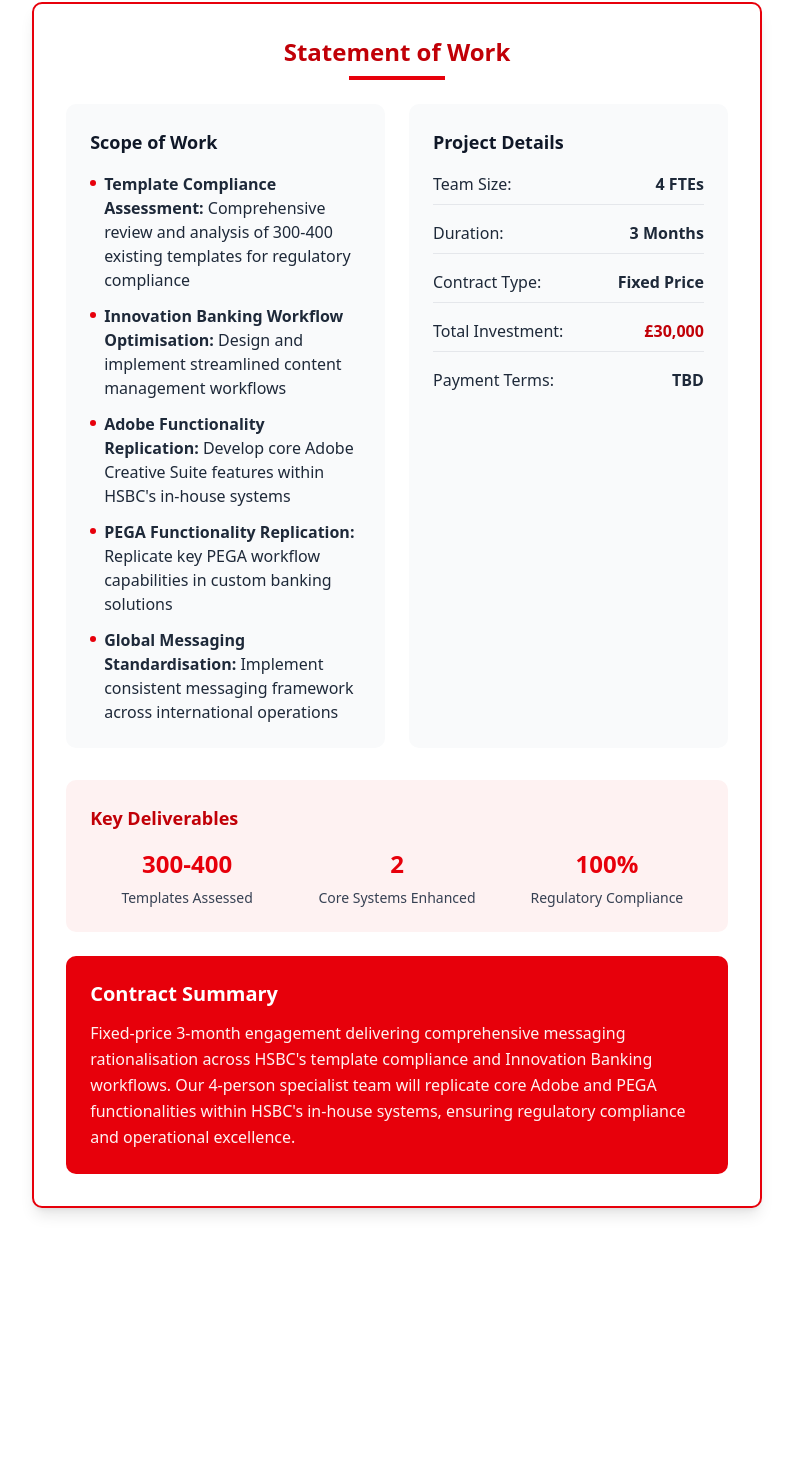
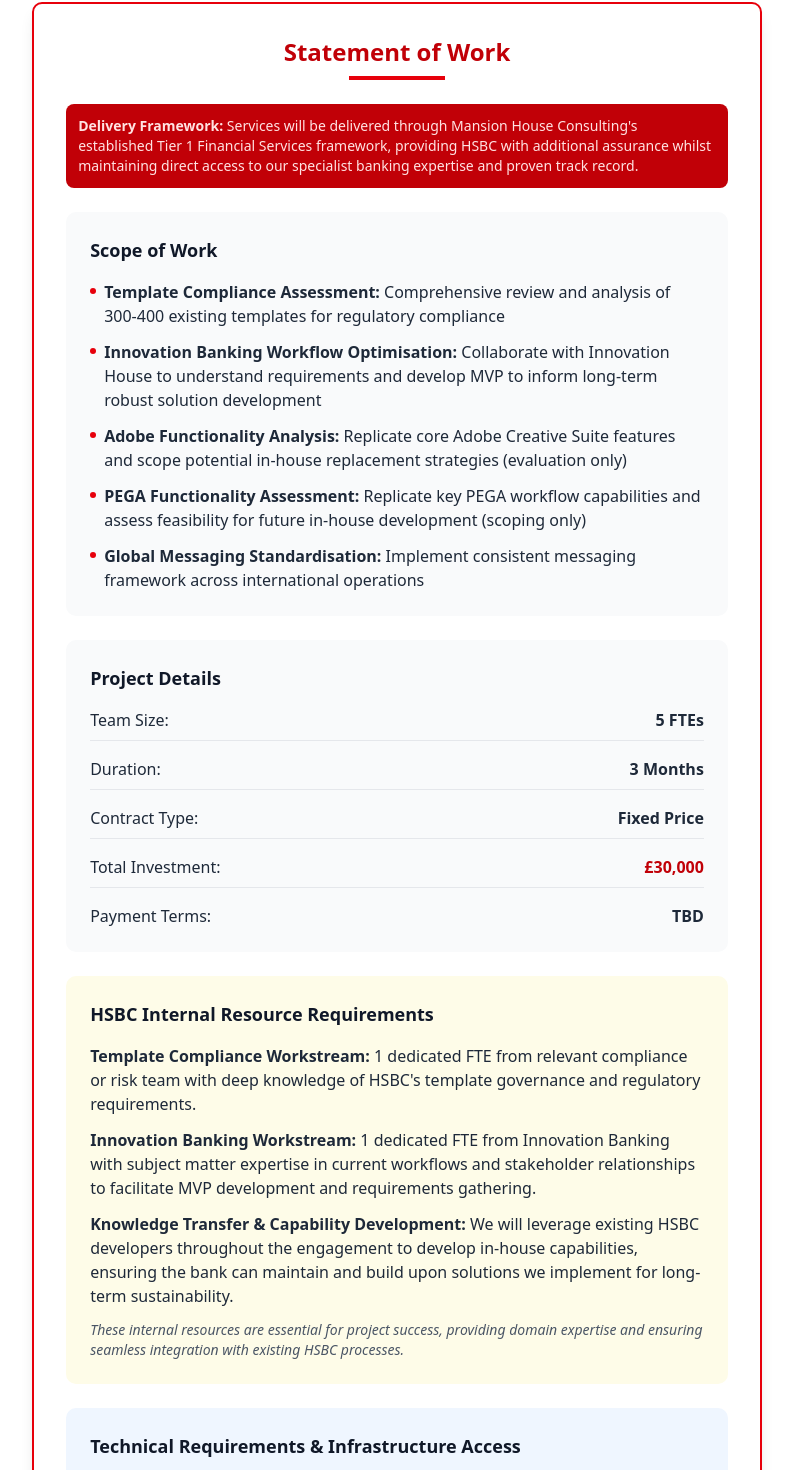
Before and after one commit to Cloud-Lobsters/acme-content-platform, a SvelteKit app: page /mini-bio in a window 1280 px wide. Shown: the part 5389-6859 px from the top of the page, without its empty margins (243-1036 px from the left). Before the commit the page ends 6629 px from the top, so only its background shows below. Built offline with nearby package versions, Linux system fonts and the light colour scheme.

Commit message:
feat: Revise team member descriptions and enhance project scope details; add delivery framework disclaimer and internal resource requirements

```diff
--- a/src/routes/mini-bio/+page.svelte
+++ b/src/routes/mini-bio/+page.svelte
@@ -124,7 +124,7 @@
 				}
 			],
 			highlight:
-				"Leon's core strength lies in UX/UI design and frontend development, with extensive Adobe Creative Suite and Figma experience making him ideal for replicating core Adobe functionality within HSBC's in-house systems. His multilingual capabilities further position him perfectly for HSBC's global messaging standardization requirements."
+				"Leon's track record of transforming complex financial workflows into intuitive, functional products—from multi-country loan systems to high-conversion payment flows—makes him ideally positioned to solve HSBC's most challenging user experience and technical implementation challenges."
 		},
 		{
 			role: 'Technical Infrastructure Specialist',
@@ -444,7 +444,14 @@
 				<div class="mx-auto mt-2 h-1 w-24 bg-red-600 print:mt-1 print:h-0.5 print:w-16"></div>
 			</div>
 
-			<div class="grid grid-cols-1 gap-6 lg:grid-cols-2 print:grid-cols-1 print:gap-4">
+			<!-- Delivery Framework Disclaimer -->
+			<div class="bg-red-700 rounded-md p-3 mb-6 print:bg-red-800 print:p-2 print:mb-4">
+				<p class="text-sm font-medium text-red-100 print:text-xs">
+					<strong>Delivery Framework:</strong> Services will be delivered through Mansion House Consulting's established Tier 1 Financial Services framework, providing HSBC with additional assurance whilst maintaining direct access to our specialist banking expertise and proven track record.
+				</p>
+			</div>
+
+			<div class="space-y-6 print:space-y-4">
 				<!-- Scope of Work -->
 				<div class="rounded-lg bg-gray-50 p-6 print:bg-white print:p-4 print:border print:border-gray-300">
 					<h3 class="mb-4 text-lg font-bold text-gray-900 print:mb-3 print:text-base">Scope of Work</h3>
@@ -455,15 +462,15 @@
 						</li>
 						<li class="flex items-start gap-2">
 							<span class="mt-2 h-1.5 w-1.5 flex-shrink-0 rounded-full bg-red-600 print:mt-1.5"></span>
-							<span><strong>Innovation Banking Workflow Optimisation:</strong> Design and implement streamlined content management workflows</span>
+							<span><strong>Innovation Banking Workflow Optimisation:</strong> Collaborate with Innovation House to understand requirements and develop MVP to inform long-term robust solution development</span>
 						</li>
 						<li class="flex items-start gap-2">
 							<span class="mt-2 h-1.5 w-1.5 flex-shrink-0 rounded-full bg-red-600 print:mt-1.5"></span>
-							<span><strong>Adobe Functionality Replication:</strong> Develop core Adobe Creative Suite features within HSBC's in-house systems</span>
+							<span><strong>Adobe Functionality Analysis:</strong> Replicate core Adobe Creative Suite features and scope potential in-house replacement strategies (evaluation only)</span>
 						</li>
 						<li class="flex items-start gap-2">
 							<span class="mt-2 h-1.5 w-1.5 flex-shrink-0 rounded-full bg-red-600 print:mt-1.5"></span>
-							<span><strong>PEGA Functionality Replication:</strong> Replicate key PEGA workflow capabilities in custom banking solutions</span>
+							<span><strong>PEGA Functionality Assessment:</strong> Replicate key PEGA workflow capabilities and assess feasibility for future in-house development (scoping only)</span>
 						</li>
 						<li class="flex items-start gap-2">
 							<span class="mt-2 h-1.5 w-1.5 flex-shrink-0 rounded-full bg-red-600 print:mt-1.5"></span>
@@ -478,7 +485,7 @@
 					<div class="space-y-4 text-gray-800 print:space-y-3 print:text-sm">
 						<div class="flex justify-between border-b border-gray-200 pb-2 print:border-gray-300">
 							<span class="font-medium">Team Size:</span>
-							<span class="font-semibold">4 FTEs</span>
+							<span class="font-semibold">5 FTEs</span>
 						</div>
 						<div class="flex justify-between border-b border-gray-200 pb-2 print:border-gray-300">
 							<span class="font-medium">Duration:</span>
@@ -496,6 +503,28 @@
 							<span class="font-medium">Payment Terms:</span>
 							<span class="font-semibold">TBD</span>
 						</div>
+					</div>
+				</div>
+
+				<!-- HSBC Internal Resource Requirements -->
+				<div class="rounded-lg bg-yellow-50 p-6 print:bg-white print:p-4 print:border print:border-yellow-400">
+					<h3 class="mb-4 text-lg font-bold text-gray-900 print:mb-3 print:text-base">HSBC Internal Resource Requirements</h3>
+					<div class="space-y-3 text-gray-800 print:space-y-2 print:text-sm">
+						<p><strong>Template Compliance Workstream:</strong> 1 dedicated FTE from relevant compliance or risk team with deep knowledge of HSBC's template governance and regulatory requirements.</p>
+						<p><strong>Innovation Banking Workstream:</strong> 1 dedicated FTE from Innovation Banking with subject matter expertise in current workflows and stakeholder relationships to facilitate MVP development and requirements gathering.</p>
+						<p><strong>Knowledge Transfer & Capability Development:</strong> We will leverage existing HSBC developers throughout the engagement to develop in-house capabilities, ensuring the bank can maintain and build upon solutions we implement for long-term sustainability.</p>
+						<p class="text-sm italic text-gray-600 print:text-xs">These internal resources are essential for project success, providing domain expertise and ensuring seamless integration with existing HSBC processes.</p>
+					</div>
+				</div>
+
+				<!-- Technical Requirements & Infrastructure Access -->
+				<div class="rounded-lg bg-blue-50 p-6 print:bg-white print:p-4 print:border print:border-blue-400">
+					<h3 class="mb-4 text-lg font-bold text-gray-900 print:mb-3 print:text-base">Technical Requirements & Infrastructure Access</h3>
+					<div class="space-y-3 text-gray-800 print:space-y-2 print:text-sm">
+						<p><strong>Tooling Flexibility:</strong> Cloud Lobsters requires flexibility to utilize our proven UI frameworks and development tools (including Svelte 5, modern component architecture, and specialized financial services libraries) to ensure optimal delivery speed and quality.</p>
+						<p><strong>Infrastructure Access:</strong> Ready access to HSBC's development and staging environments, including necessary permissions for deployment, testing, and integration with existing systems to facilitate seamless solution delivery.</p>
+						<p><strong>Security & Compliance:</strong> All tooling and infrastructure access will be subject to HSBC's security policies and approval processes, with full documentation and compliance with banking regulatory requirements.</p>
+						<p class="text-sm italic text-gray-600 print:text-xs">These requirements enable our team to deliver efficiently whilst maintaining HSBC's security standards and ensuring successful project outcomes.</p>
 					</div>
 				</div>
 			</div>
@@ -523,7 +552,7 @@
 			<div class="mt-6 rounded-lg bg-red-600 p-6 text-white print:mt-4 print:bg-red-700 print:p-4">
 				<h3 class="mb-3 text-xl font-bold print:mb-2 print:text-base">Contract Summary</h3>
 				<p class="leading-relaxed text-red-50 print:text-xs print:leading-normal">
-					Fixed-price 3-month engagement delivering comprehensive messaging rationalisation across HSBC's template compliance and Innovation Banking workflows. Our 4-person specialist team will replicate core Adobe and PEGA functionalities within HSBC's in-house systems, ensuring regulatory compliance and operational excellence.
+					Fixed-price 3-month engagement delivering comprehensive messaging rationalisation across HSBC's template compliance and Innovation Banking workflows. Our 4-person specialist team will replicate core Adobe and PEGA functionalities and provide strategic assessment for potential in-housing, ensuring regulatory compliance and operational excellence.
 				</p>
 			</div>
 		</section>
```
